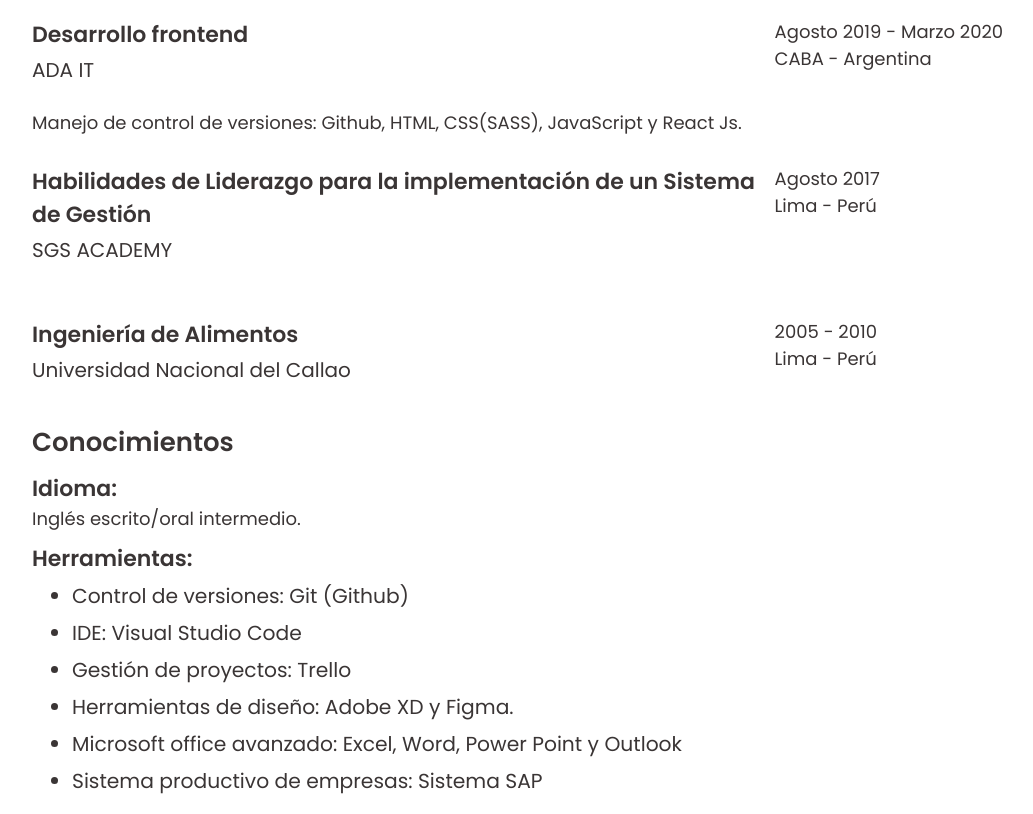
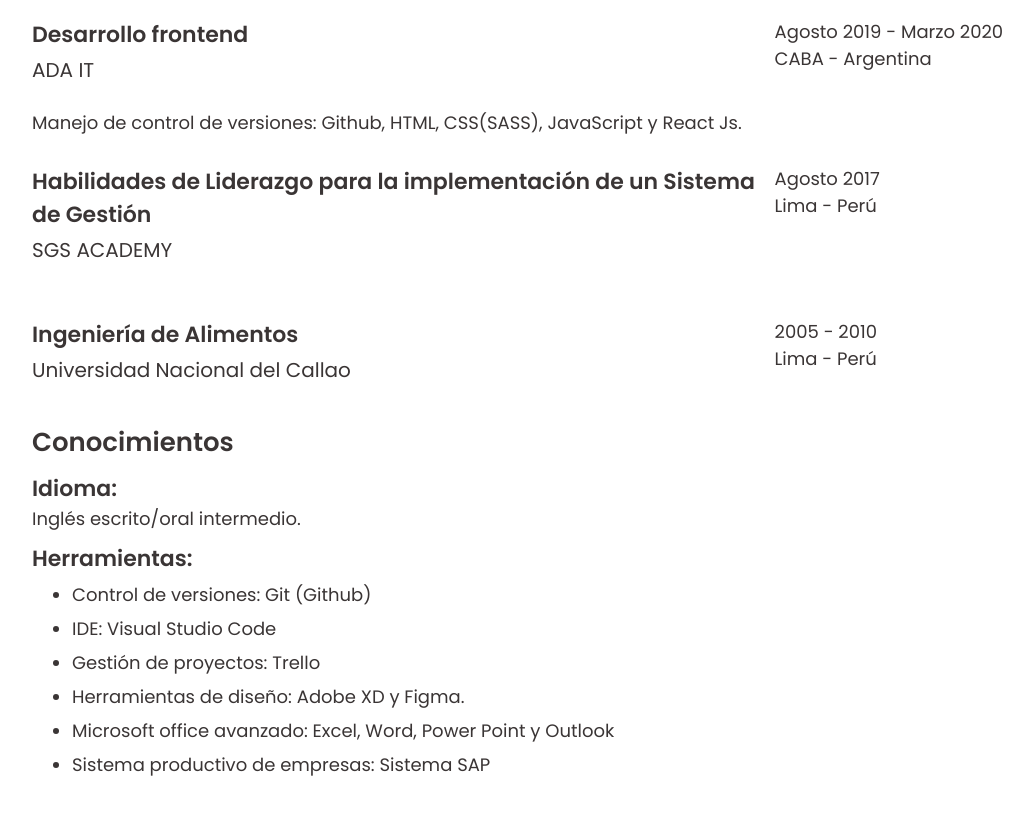
Before and after one commit to hrchioest/cv-rocio-esteban, a website: page public/index.html in a window 1280 px wide. Shown: the part 2856-3670 px from the top of the page, without its empty margins (108-1141 px from the left). Drawn offline with Linux system fonts and the light colour scheme.

Commit message:
se modificó font-size en tool

```diff
--- a/sass/style.scss
+++ b/sass/style.scss
@@ -246,8 +246,8 @@ li{
   margin-bottom: 10px;
 }
 .tool{
-  font-size: 1em;
+  font-size: 0.89em;
   @media (min-width: 1025px) {
-    font-size: 1.125em;
+    font-size: 1em;
   }
 }
```
Also changed, not shown: public/css/style.css.
